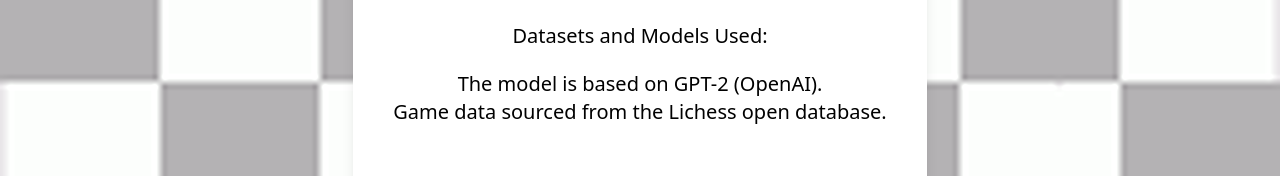
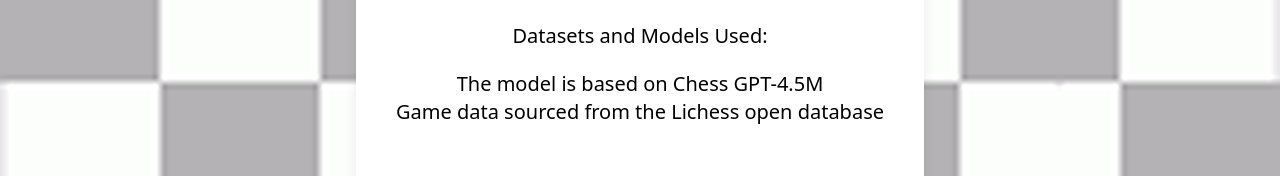
Before and after one commit to Mash378/MindfulMoves, a React (Vite) app in the folder frontend/: page /credits in a window 1280 px wide. Shown: the part 478-654 px from the top of the page. Built offline with nearby package versions, Linux system fonts and the light colour scheme.

Commit message:
Update Credits

```diff
--- a/frontend/src/Credits.jsx
+++ b/frontend/src/Credits.jsx
@@ -41,8 +41,8 @@
                 </ul>
                 <p  style={{ marginTop: '80px' }}>Datasets and Models Used:</p>
                 <ul style={{ marginTop: '20px' }}>
-                    <li>The model is based on GPT-2 (OpenAI).</li>
-                    <li>Game data sourced from the Lichess open database.</li>
+                    <li>The model is based on Chess GPT-4.5M</li>
+                    <li>Game data sourced from the Lichess open database</li>
                 </ul>
             </div>
         </div>
```
